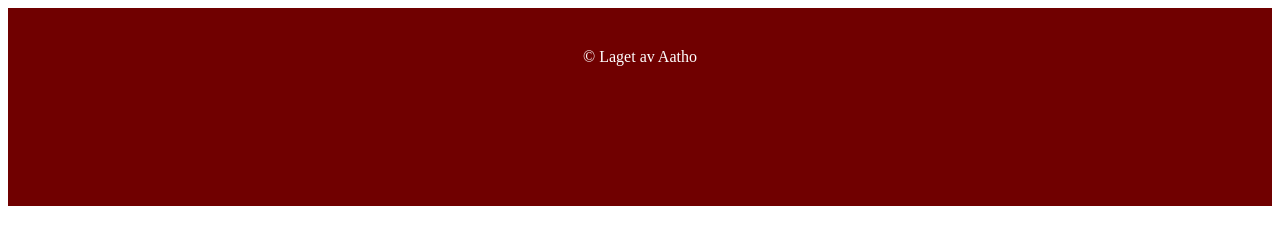
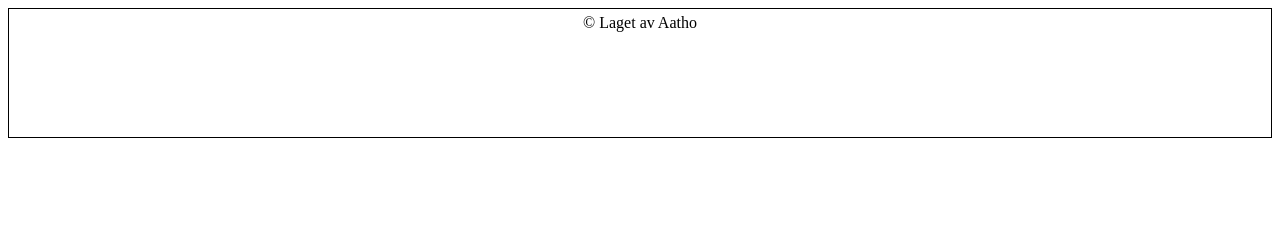
Before and after one commit to Pilasilda/Webutvikling, a plain HTML site: page index.html in a window 1280 px wide. Drawn offline with Linux system fonts and the light colour scheme.

Commit message:
Update style.css

```diff
--- a/style.css
+++ b/style.css
@@ -1,7 +1,9 @@
 footer {
-	background-color:#700000 ;
+    background-color: black
     color:white;
     clear:both;
     text-align:center;
-    padding:40px;
+    padding:5px;
+    border-style: solid;
+    border-width: 1px;
 }
```
